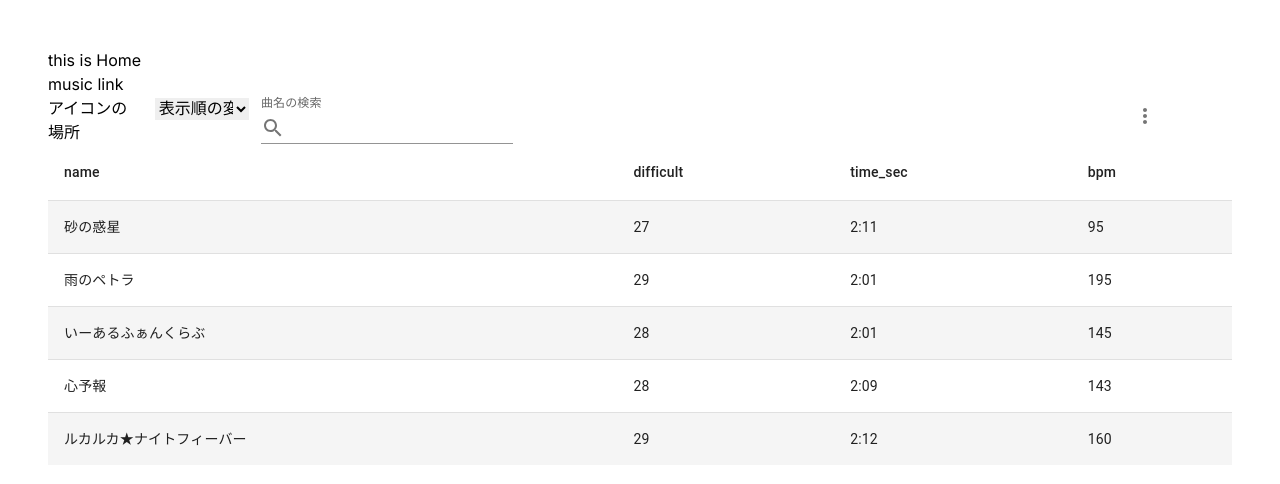
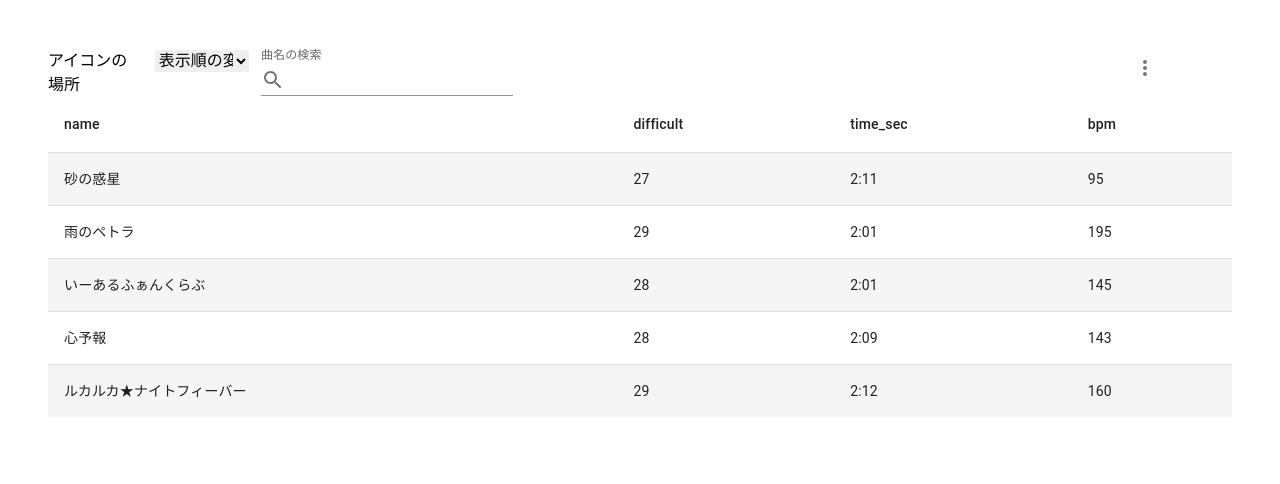
Before and after one commit to vdslab/watahal_proseka-fingering, a Next.js app: page / in a window 1280 px wide. Shown: the top 484 px of the page. Built offline with nearby package versions, Linux system fonts and the light colour scheme.

Commit message:
余計なものの削除

```diff
--- a/app/page.js
+++ b/app/page.js
@@ -20,12 +20,7 @@ export default function Home() {
   const c = "min-h-screen flex-col items-center justify-between p-12";
   return (
     <main className="p-12">
-      <p>this is Home</p>
       <div>
-        <div>
-          <Link href={"/"}>music link</Link>
-        </div>
-
         <nav>
           <ul className="flex">
             <li className="w-1/12 mr-3">アイコンの場所</li>
```
